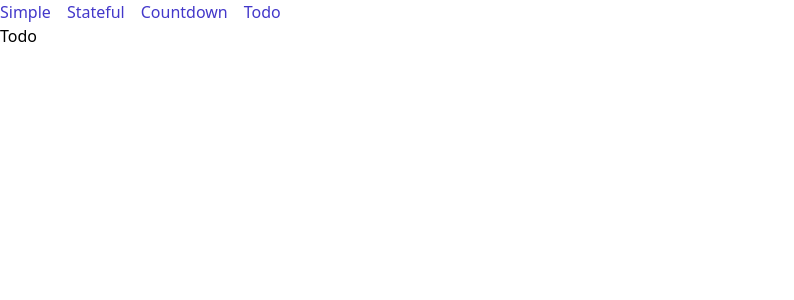
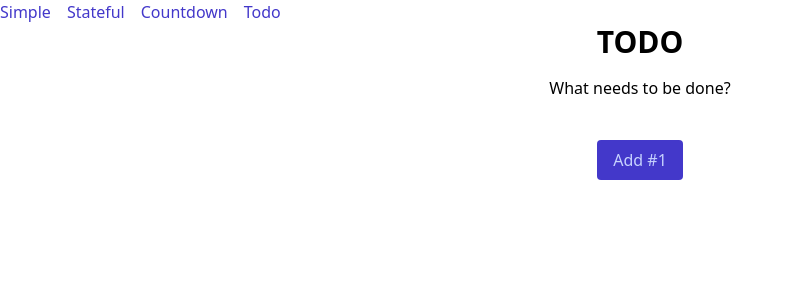
Before and after one commit to xXBricksquadXx/counter, a React (Create React App) app: page /todo in a window 1280 px wide. Shown: the top 300 px of the page, without its empty margins (0-794 px from the left). Built offline with nearby package versions, Linux system fonts and the light colour scheme.

Commit message:
Add initial form with usesState

```diff
--- a/src/components/Todo/index.js
+++ b/src/components/Todo/index.js
@@ -1,3 +1,26 @@
-const Todo = () => <p>Todo</p>;
+import { useState } from "react";
+
+const Todo = () => {
+  const [todoList, setTodoList] = useState([]);
+
+  return (
+    <main className="container mx-auto flex flex-col items-center">
+      <h1 className="text-3xl font-bold uppercase">Todo</h1>
+      <form className="flex flex-col items-center mt-2">
+        <div className="flex flex-col items-center mt-2">
+          <label htmlFor="todo">What needs to be done?</label>
+          <input type="text" id="todo" />
+        </div>
+
+        <button
+          type="submit"
+          className="bg-indigo-700 text-indigo-200 rounded mt-4 px-4 py-2"
+        >
+          Add #{todoList.length + 1}
+        </button>
+      </form>
+    </main>
+  );
+};
 
 export default Todo;
```
